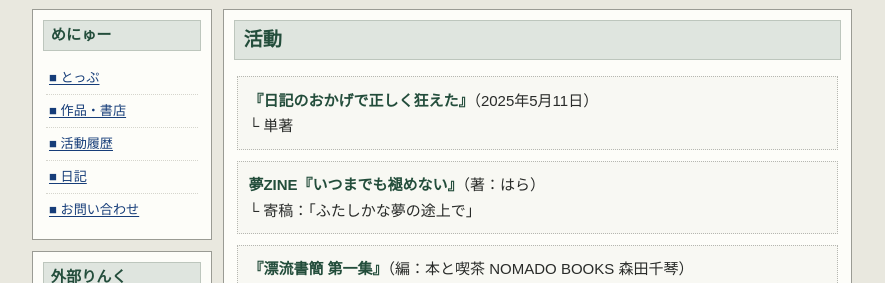
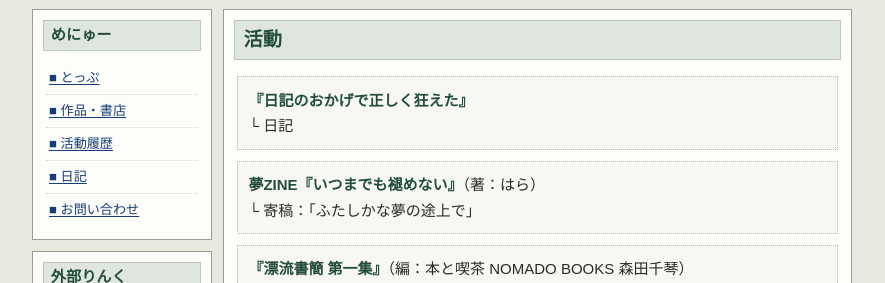
Before and after one commit to fujimototaku/fujimototaku.github.io, a Jekyll site: the page built from info.html, in a window 1280 px wide. Shown: the part 201-484 px from the top of the page, without its empty margins (198-1083 px from the left). Built offline with Jekyll 4.4.1, drawn with Linux system fonts in a browser that asks for light colours.

Commit message:
更新: activity.yml

```diff
--- a/_data/activity.yml
+++ b/_data/activity.yml
@@ -1,8 +1,7 @@
 title: 活動
 items:
   - title: 『日記のおかげで正しく狂えた』
-    date: 2025年5月11日
-    detail: 単著
+    detail: 日記
   - title: 夢ZINE『いつまでも褪めない』
     date: 著：はら
     detail: 寄稿：「ふたしかな夢の途上で」
```
